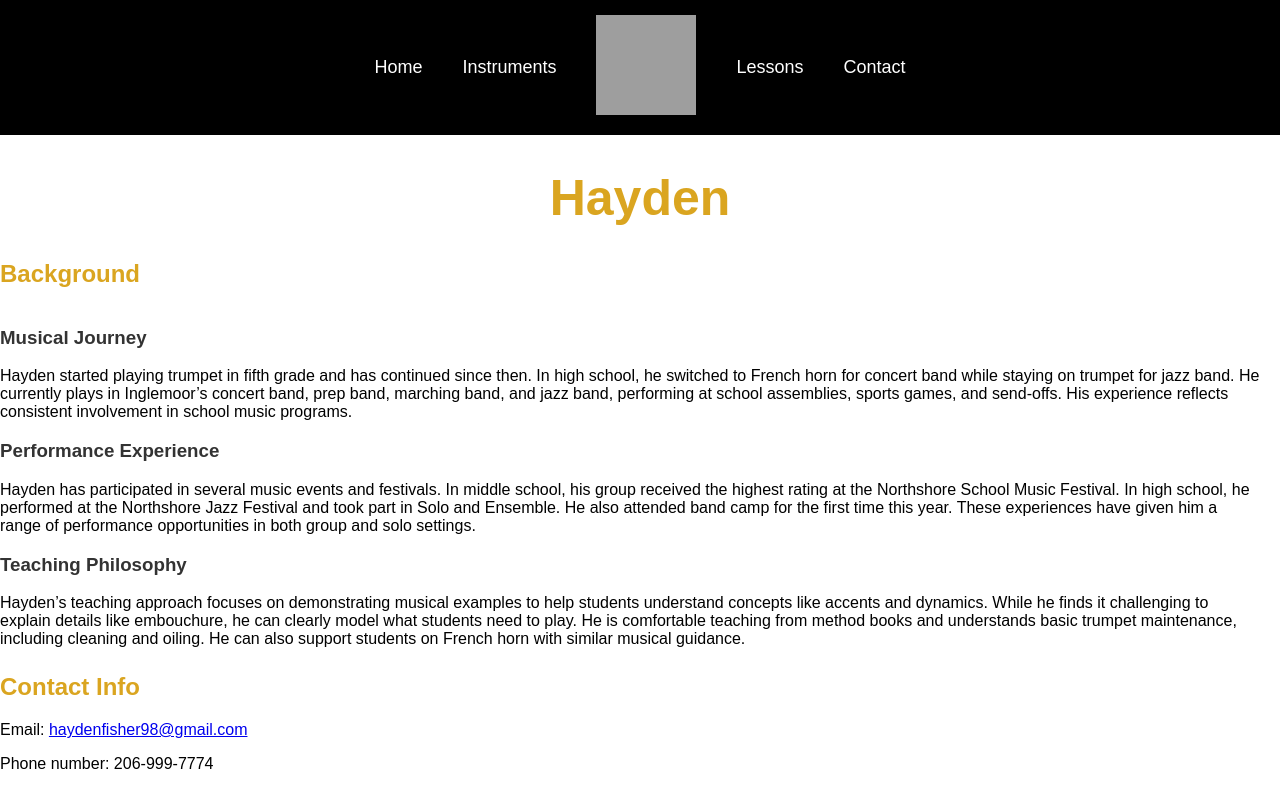
After one commit to EC1790/NovaMusic, a Flask app: page /HF in a window 1280 px wide. The commit adds this page. Run offline with Flask 3, Linux system fonts and the light colour scheme; grey boxes are pictures that could not be loaded.

Commit message:
Formatted all of the teacher pages
As well as removing false information on some teachers that had been copied from others

```diff
--- a/app.py
+++ b/app.py
@@ -110,9 +110,9 @@ def AB():
 def JB():
     return render_template("JB.html")
 
-@app.route('/HF1')
-def HF1():
-    return render_template("HF1.html")
+@app.route('/HF')
+def HF():
+    return render_template("HF.html")
 
 @app.route('/SignUp')
 def SignUp():
--- /dev/null
+++ b/templates/HF.html
@@ -0,0 +1,56 @@
+<!-- Hayden F teacher page connected to the TeacherPages.css and navbar
+Gives info on his musical background, and contact info
+used the background, contact and img-container divs
+-->
+<!DOCTYPE html>
+<html lang="en">
+
+<head>
+  <meta charset="utf-8">
+  <meta name="viewport" content="width=device-width">
+  <title>TeacherBase</title>
+  <link rel="icon" type="image/x-icon" href="../static/NovaMusicLogo.png">
+  <link href="../static/TeacherPages.css" rel="stylesheet">
+  <script defer src="../static/loadNavbar.js"></script>
+</head>
+
+<body>
+  <div id="navbar"></div>
+  <h1>Hayden</h1>
+
+  <h2>Background</h2>
+  <div id="background">
+    <div>
+      <h3>Musical Journey</h3>
+      <p>Hayden started playing trumpet in fifth grade and has continued since then. In high school, he switched to
+        French horn for concert band while staying on trumpet for jazz band. He currently plays in Inglemoor’s concert
+        band, prep band, marching band, and jazz band, performing at school assemblies, sports games, and send-offs. His
+        experience reflects consistent involvement in school music programs.</p>
+
+      <h3>Performance Experience</h3>
+      <p>Hayden has participated in several music events and festivals. In middle school, his group received the highest
+        rating at the Northshore School Music Festival. In high school, he performed at the Northshore Jazz Festival and
+        took part in Solo and Ensemble. He also attended band camp for the first time this year. These experiences have
+        given him a range of performance opportunities in both group and solo settings.</p>
+
+      <h3>Teaching Philosophy</h3>
+      <p>Hayden’s teaching approach focuses on demonstrating musical examples to help students understand concepts like
+        accents and dynamics. While he finds it challenging to explain details like embouchure, he can clearly model
+        what students need to play. He is comfortable teaching from method books and understands basic trumpet
+        maintenance, including cleaning and oiling. He can also support students on French horn with similar musical
+        guidance.</p>
+
+      <div id="contact">
+        <h2>Contact Info</h2>
+        <p>Email: <a href="mailto:haydenfisher98@gmail.com">haydenfisher98@gmail.com</a></p>
+        <p>Phone number: 206-999-7774</p>
+      </div>
+    </div>
+
+    <div id="img-container">
+      <!-- <img src="../static/" alt=""> -->
+    </div>
+  </div>
+</body>
+
+</html>
--- a/templates/Instruments.html
+++ b/templates/Instruments.html
@@ -145,7 +145,7 @@
     </h2>
     <ul>
       <li><a href="/IY">Isaac Yu</a></li>
-      <li><a href="/HF1">Hayden Fisher</a></li>
+      <li><a href="/HF">Hayden Fisher</a></li>
     </ul>
   </div>
 
@@ -157,7 +157,7 @@
       Trumpet
     </h2>
     <ul>
-      <li><a href="/HF1">Hayden Fisher</a></li>
+      <li><a href="/HF">Hayden Fisher</a></li>
     </ul>
   </div>
 
```
Also changed, not shown: templates/AB.html (+13 -3 lines), templates/AS.html (+25 -3 lines), templates/EC.html (+23 -10 lines), templates/ET.html (+23 -14 lines), templates/FH.html (+13 -5 lines), templates/HB.html (+16 -3 lines), templates/HF1.html (deleted, +0 -44 lines), templates/HO.html (+6 -4 lines), templates/IY.html (+23 -4 lines), templates/JB.html (+23 -3 lines), templates/JK.html (+23 -11 lines), templates/JW.html (+16 -6 lines), templates/KD.html (+19 -9 lines), templates/RA.html (+13 -3 lines), 2 more files.
